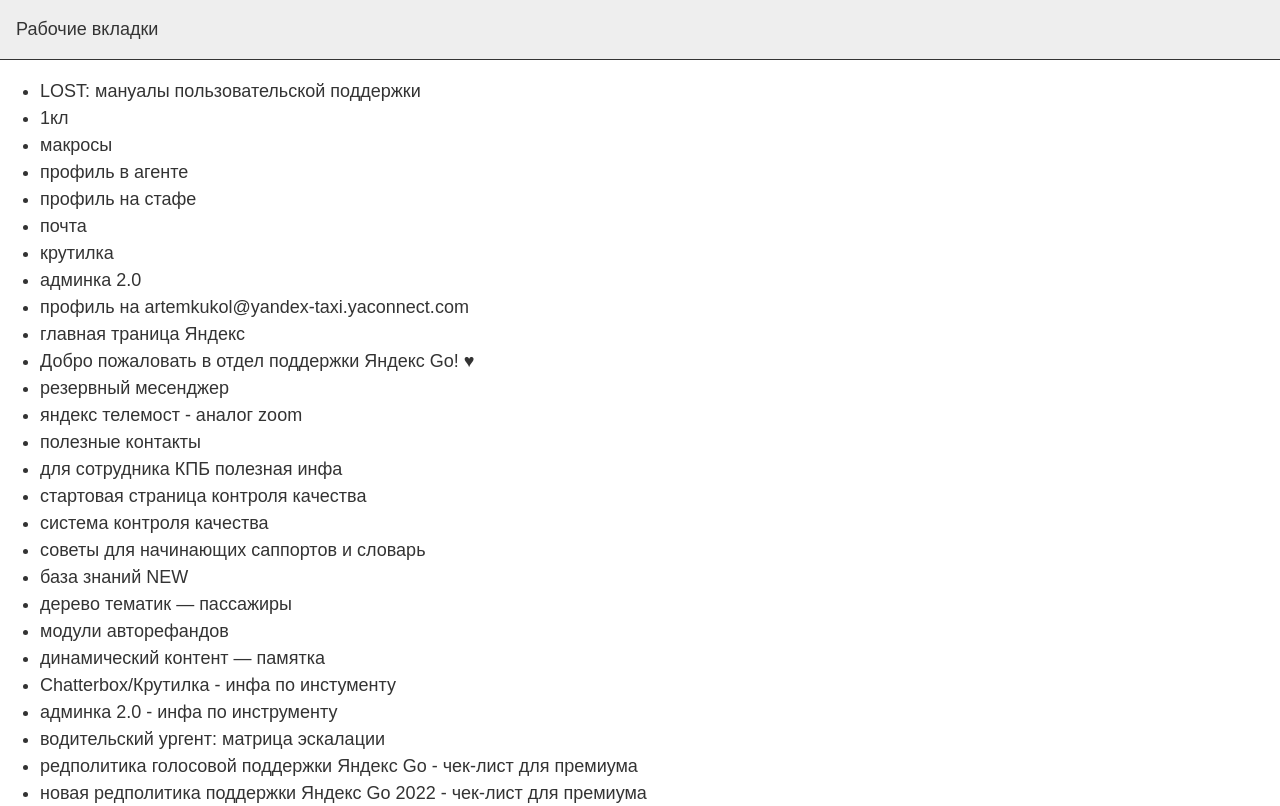
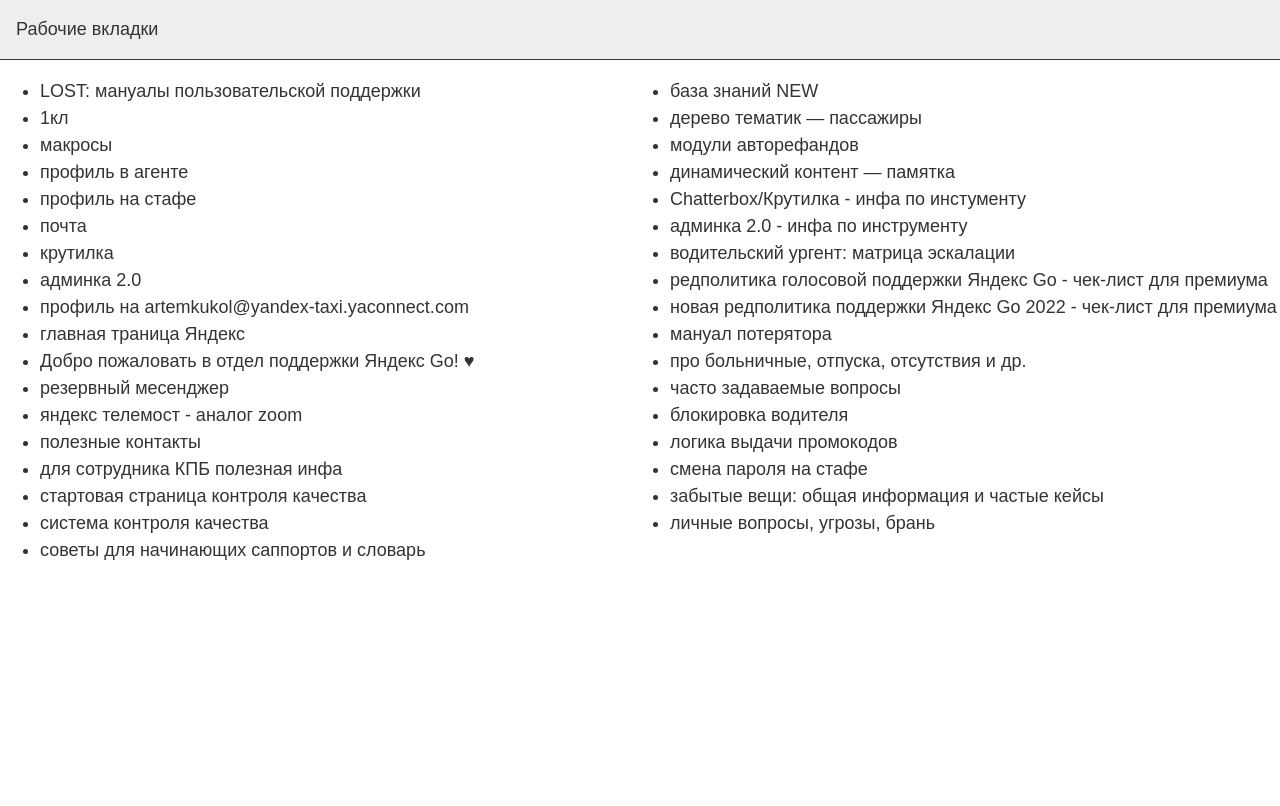
Before and after one commit to ArtemKukol/links-ja-3-dark-auto_2, a plain HTML site: page index.html in a window 1280 px wide. Shown: the top 806 px of the page. Drawn offline with Linux system fonts and the light colour scheme.

Commit message:
columns
added 2 columns

```diff
--- a/css/style.css
+++ b/css/style.css
@@ -35,3 +35,8 @@ a {
    text-decoration: none;
    color: var(--var-body-fc);
 }
+
+.tho-column {
+   columns: 2;
+   column-gap: 20px;
+}
--- a/index.html
+++ b/index.html
@@ -14,7 +14,7 @@
       Рабочие вкладки
    </div>
 
-   <ul>
+   <ul class="tho-column">
       <li>
          <a href="https://wiki.yandex-team.ru/support/taxi/newclients/База-Знаний-V2/Мануал-для-пользовательской-поддержки/"
             target="_blank">LOST: мануалы пользовательской поддержки</a>
```
